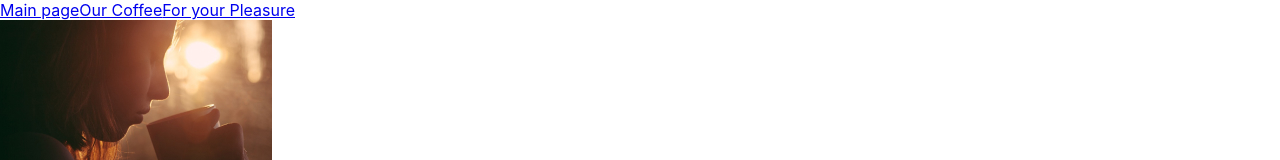
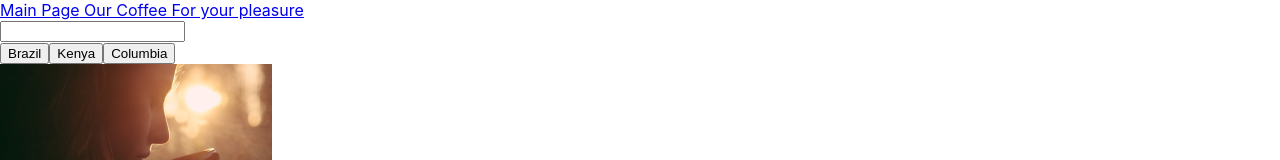
Before and after one commit to Mukhatay/OurCoffeeShop, a React (Create React App) app: page /OurCoffee in a window 1280 px wide. Shown: the top 160 px of the page. Built offline with nearby package versions, Linux system fonts and the light colour scheme; the HTML template or start-up script is replaced by a standard one.

Commit message:
add buttons

```diff
--- /dev/null
+++ b/src/Page/ForYourPleasureCoffee.js
@@ -0,0 +1,26 @@
+import React from "react";
+import Logo from "../img/Beans_logo.png";
+import { useParams } from "react-router-dom";
+import DataJson from "../db.json";
+
+function ForYourPleasureCoffee() {
+  const qweryParams = useParams();
+  const { id } = qweryParams;
+  const { goods } = DataJson;
+  const ForYourPleasureCoffeeData = goods.filter((item) => {
+    if (item.id === id) {
+      return item;
+    }
+  })[0];
+  return (
+    <div>
+      <h2>About it</h2>
+      <img src={Logo} alt="beans logo" />
+      <img src={ForYourPleasureCoffeeData.url} />
+      <p>{ForYourPleasureCoffeeData.name}</p>
+      <p>{ForYourPleasureCoffeeData.price}</p>
+    </div>
+  );
+}
+
+export default ForYourPleasureCoffee;
--- a/src/Page/OneCoffee.js
+++ b/src/Page/OneCoffee.js
@@ -14,10 +14,9 @@ function OneCoffee() {
   })[0];
   console.log(OneCoffeeData);
   // console.log(DataJson);
-  // console.log(qweryParams);
   return (
     <div>
-      <h2>About It</h2>
+      <h2>About it</h2>
       <img src={Logo} alt="Beans logo" />
       <img src={OneCoffeeData.url} />
       <p>Country:{OneCoffeeData.country}</p>
--- a/src/Page/OurCoffee.js
+++ b/src/Page/OurCoffee.js
@@ -1,12 +1,26 @@
-import React from "react";
+import React, { useState } from "react";
 import ImgTitleWithDescribe from "../components/ImgTitleWithDescribe";
 import CoffeeGirl from "../img/coffee_girl.jpg";
 import CoffeeCatalog from "../components/CoffeeCatalog";
 import DataJson from "../db.json";
+import FilterButtons from "../components/FilterButtons";
 
 function OurCoffee() {
+  const [stateArrayButton, setStateArrayButton] = useState([]);
+  const [inputState, setInputState] = useState("");
   return (
     <div>
+      <input
+        type="text"
+        value={inputState}
+        onChange={(event) => {
+          setInputState(event.target.value);
+        }}
+      />
+      <FilterButtons
+        arrayButton={stateArrayButton}
+        setArrayButton={setStateArrayButton}
+      />
       <ImgTitleWithDescribe
         imgOfCoffee={CoffeeGirl}
         title={"About our beans"}
@@ -15,7 +29,19 @@ so questions.As greatly removed calling pleased improve an. Last ask him cold fe
 met spot shy want. Children me laughing we prospect answered followed. At it went
 is song that held help face`}
       ></ImgTitleWithDescribe>
-      <CoffeeCatalog DataToRender={DataJson.coffee} />
+      <CoffeeCatalog
+        DataToRender={
+          stateArrayButton.length > 0
+            ? DataJson.coffee.filter((item) => {
+                console.log(inputState);
+
+                if (stateArrayButton.includes(item.country)) {
+                  return item;
+                }
+              })
+            : DataJson.coffee
+        }
+      />
     </div>
   );
 }
--- a/src/components/CoffeeCatalog.js
+++ b/src/components/CoffeeCatalog.js
@@ -22,11 +22,13 @@ function CoffeeCatalog({ DataToRender }) {
           );
         } else {
           return (
-            <BestSellersItem
-              url={item.url}
-              name={item.name}
-              country={item.country}
-            />
+            <Link to={"/ForYourPleasure/" + item.id}>
+              <BestSellersItem
+                url={item.url}
+                name={item.name}
+                price={item.price}
+              />
+            </Link>
           );
         }
       })}
--- /dev/null
+++ b/src/components/FilterButtons.js
@@ -0,0 +1,75 @@
+import React, { useState } from "react";
+
+function FilterButtons({ arrayButton, setArrayButton }) {
+  return (
+    <div>
+      <button
+        style={
+          arrayButton.findIndex((item) => item === "Brazil") !== -1
+            ? { fontWeight: "700" }
+            : {}
+        }
+        onClick={() => {
+          const indexFind = arrayButton.findIndex((item) => item === "Brazil");
+          console.log(indexFind);
+          if (indexFind === -1) {
+            setArrayButton([...arrayButton, "Brazil"]);
+          } else {
+            setArrayButton([
+              ...arrayButton.slice(0, indexFind),
+              ...arrayButton.slice(indexFind + 1),
+            ]);
+          }
+        }}
+      >
+        Brazil
+      </button>
+      <button
+        style={
+          arrayButton.findIndex((item) => item === "Kenya") !== -1
+            ? { fontWeight: "700" }
+            : {}
+        }
+        onClick={() => {
+          const indexFind = arrayButton.findIndex((item) => item === "Kenya");
+          console.log(indexFind);
+          if (indexFind === -1) {
+            setArrayButton([...arrayButton, "Kenya"]);
+          } else {
+            setArrayButton([
+              ...arrayButton.slice(0, indexFind),
+              ...arrayButton.slice(indexFind + 1),
+            ]);
+          }
+        }}
+      >
+        Kenya
+      </button>
+      <button
+        style={
+          arrayButton.findIndex((item) => item === "Columbia") !== -1
+            ? { fontWeight: "700" }
+            : {}
+        }
+        onClick={() => {
+          const indexFind = arrayButton.findIndex(
+            (item) => item === "Columbia"
+          );
+          console.log(indexFind);
+          if (indexFind === -1) {
+            setArrayButton([...arrayButton, "Columbia"]);
+          } else {
+            setArrayButton([
+              ...arrayButton.slice(0, indexFind),
+              ...arrayButton.slice(indexFind + 1),
+            ]);
+          }
+        }}
+      >
+        Columbia
+      </button>
+    </div>
+  );
+}
+
+export default FilterButtons;
--- a/src/components/Layout.js
+++ b/src/components/Layout.js
@@ -6,19 +6,19 @@ function Layout() {
     <div>
       <header>
         <nav>
-          <Link to={"/"}>Main page</Link>
-          <Link to={"OurCoffee"}>Our Coffee</Link>
-          <Link to={"ForYourPleasure"}>For your Pleasure</Link>
+          <Link to={"/"}> Main Page</Link>
+          <Link to={"OurCoffee"}> Our Coffee</Link>
+          <Link to={"ForYourPleasure"}> For your pleasure</Link>
         </nav>
       </header>
       <Outlet />
       <footer>
         <nav>
-          <Link to={"/"}>Main page</Link>
-          <Link to={"OurCoffee"}>Our Coffee</Link>
-          <Link to={"ForYourPleasure"}>For your Pleasure</Link>
+          <Link to={"/"}> Main Page</Link>
+          <Link to={"OurCoffee"}> Our Coffee</Link>
+          <Link to={"ForYourPleasure"}> For your pleasure</Link>
         </nav>
-        <p>Our Number:7557</p>
+        <p>Our Number: 7577</p>
       </footer>
     </div>
   );
--- a/src/db.json
+++ b/src/db.json
@@ -27,7 +27,6 @@
     },
     {
       "id": "2",
-
       "name": "AROMISTICO Coffee 1 kg",
       "country": "Brazil",
       "url": "https://images-na.ssl-images-amazon.com/images/I/71qBQnpQFYL._SL1500_.jpg",
@@ -36,7 +35,6 @@
     },
     {
       "id": "3",
-
       "name": "Solimo Coffee Beans 2 kg",
       "country": "Kenya",
       "url": "https://images-na.ssl-images-amazon.com/images/I/815O9ktyfUL._SL1500_.jpg",
@@ -45,7 +43,6 @@
     },
     {
       "id": "4",
-
       "name": "Black Rifle Coffee",
       "country": "Kenya",
       "url": "https://images-na.ssl-images-amazon.com/images/I/91vwF6Kh8IL._SX522_.jpg",
@@ -54,7 +51,6 @@
     },
     {
       "id": "5",
-
       "name": "Presto Coffee Beans 1 kg",
       "country": "Columbia",
       "url": "https://images-na.ssl-images-amazon.com/images/I/91Ryk2gKejL._SL1500_.jpg",
@@ -72,21 +68,25 @@
   ],
   "goods": [
     {
+      "id": "1",
       "name": "Electric Spice and Coffee Grinder",
       "url": "https://images-na.ssl-images-amazon.com/images/I/41qvqWRCm3L.jpg",
       "price": "36.99$"
     },
     {
+      "id": "2",
       "name": "Manual Coffee Grinder",
       "url": "https://images-na.ssl-images-amazon.com/images/I/91gR5HFtmaL._SL1500_.jpg",
       "price": "25.99$"
     },
     {
+      "id": "3",
       "name": "Coffee Cup with Lid",
       "url": "https://images-na.ssl-images-amazon.com/images/I/71L5Ut1HHSL._SL1500_.jpg",
       "price": "15.99$"
     },
     {
+      "id": "4",
       "name": "Pour Over Coffee Maker",
       "url": "https://images-na.ssl-images-amazon.com/images/I/916TPwGqfML._SL1500_.jpg",
       "price": "45.99$"
```
Also changed, not shown: src/App.js (+6 -1 lines).
